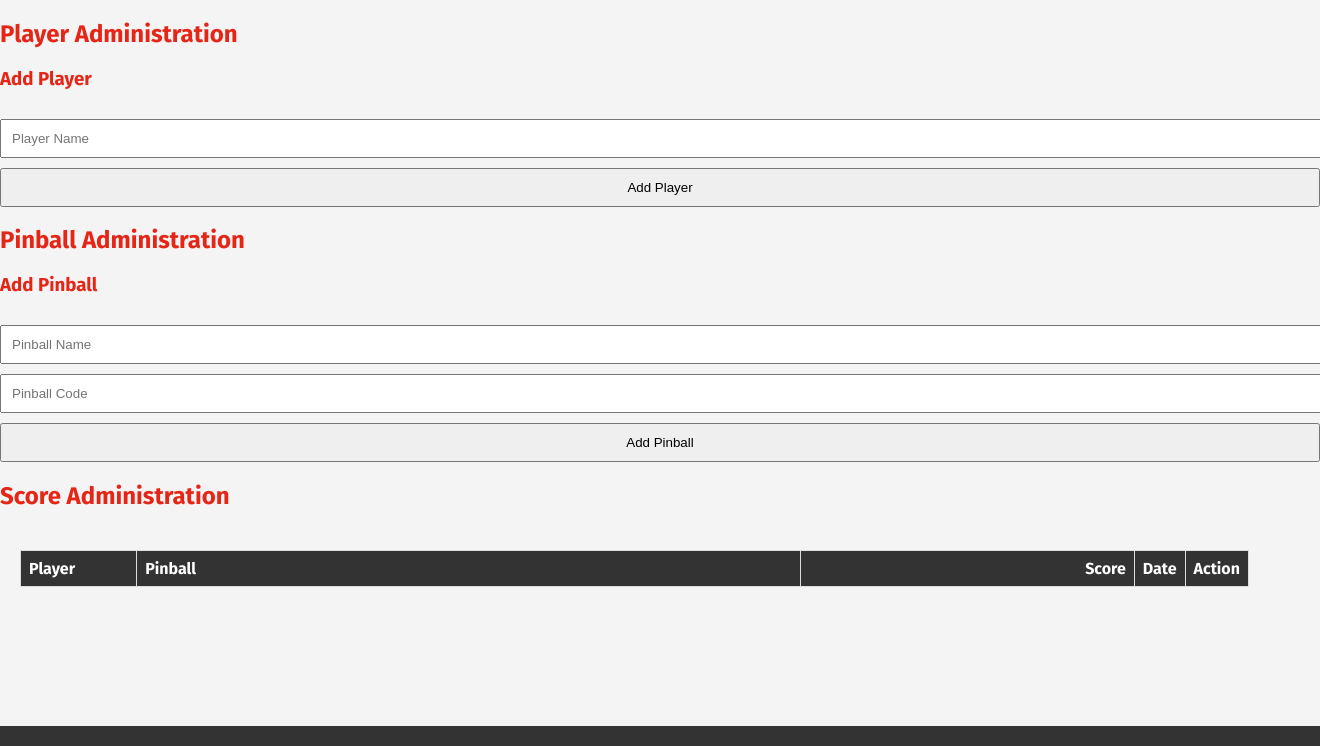
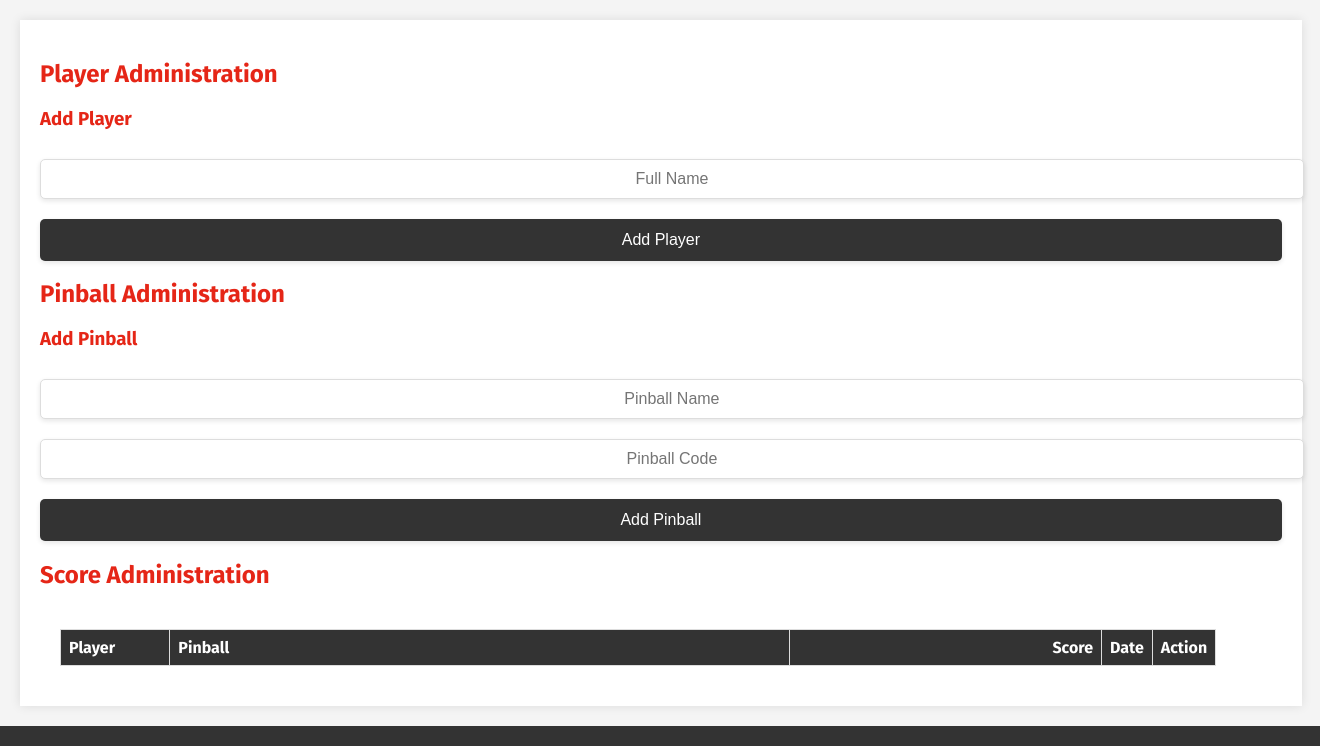
Before and after one commit to fcremer/aixplay, a Flask app: page /admin in a window 1320 px wide; the page is wider, and only the part inside the window is pictured. Shown: the part 54-800 px from the top of that part. Run offline with Flask 3, Linux system fonts and the light colour scheme; data that the repository does not hold is empty.

Commit message:
adjust admin page style

```diff
--- a/static/style.css
+++ b/static/style.css
@@ -91,11 +91,36 @@ body, html {
     box-shadow: 0 0 10px rgba(0, 0, 0, 0.1);
 }
 
+#content-container {
+    width: 96%;
+    background-color: #ffffff;
+    box-shadow: 0 0 10px rgba(0, 0, 0, 0.1);
+}
+#add-pinball-form {
+    width: 50%;
+    display: flex;
+    justify-content: space-between;
+
+}
 #pinball-highscores {
     width: 65%;
     background-color: #ffffff;
     box-shadow: 0 0 10px rgba(0, 0, 0, 0.1);
 }
+
+.form-container {
+    display: flex;
+    width: 96%;
+    justify-content: space-between;
+    padding: 20px;
+}
+
+/* Stil für jedes Formular */
+.form-container > form {
+    flex: 1; /* Jedes Formular nimmt gleichen Platz ein */
+    margin-right: 20px; /* Abstand zwischen den Formularen */
+}
+
 
 /* Allgemeines Tabellendesign */
 .table-highscores {
@@ -240,6 +265,13 @@ header {
         box-shadow: 0 0 5px rgba(0, 0, 0, 0.1); /* Subtilerer Schatten */
     }
 
+   .form-container {
+        flex-direction: column;
+    }
+    .form-container > form {
+        margin-right: 0;
+        margin-bottom: 20px; /* Abstand zwischen den Formularen auf kleineren Bildschirmen */
+    }
     #total-highscores, #pinball-highscores {
         width: 90%;
         margin-bottom: 20px;
--- a/templates/admin.html
+++ b/templates/admin.html
@@ -24,20 +24,26 @@
             <img src="https://www.aixtraball.de/wp-content/uploads/2014/06/logo1.png" alt="Logo" id="header-logo">
          </div>
       </header>
+
+
+    <div class="container">
+        <div id="content-container" class="column">
+      <div class = "form-container>
+        <div class="form-container">
+         <div class="add-player-form">
                     <h2>Player Administration</h2>
          <div class="add-player-form">
             <h3>Add Player</h3>
             <form id="newPlayerForm">
-        <input type="text" id="playerName" name="name" placeholder="Player Name" required>
-        <button type="submit">Add Player</button>
+               <input type="text" id="playerName" name="name" class="score-input"  placeholder="Full Name" required>
+               <button type="submit" class="submit-button">Add Player</button>
             </form>
          </div>
-
          <script>
             document.getElementById('newPlayerForm').addEventListener('submit', function(event) {
                 event.preventDefault();
                 const playerName = document.getElementById('playerName').value;
-
+fix
                 fetch('/player', {
                     method: 'POST',
                     headers: {
@@ -54,16 +60,17 @@
                 .catch(error => console.error('Error:', error));
             });
          </script>
+         </div>
+        <div class="add-pinball-form">
                      <h2>Pinball Administration</h2>
          <div class="add-pinball-form">
             <h3>Add Pinball</h3>
             <form id="newPinballForm">
-        <input type="text" id="PinballName" name="name" placeholder="Pinball Name" required>
-        <input type="text" id="PinballAbbreviation" name="abbreviation" placeholder="Pinball Code" required>
-        <button type="submit">Add Pinball</button>
+               <input type="text" id="PinballName" name="name" class="score-input"  placeholder="Pinball Name" required>
+               <input type="text" id="PinballAbbreviation" class="score-input"  name="abbreviation" placeholder="Pinball Code" required>
+               <button type="submit" class="submit-button">Add Pinball</button>
             </form>
          </div>
-
          <script>
             document.getElementById('newPinballForm').addEventListener('submit', function(event) {
                 event.preventDefault();
@@ -87,8 +94,14 @@
                 .catch(error => console.error('Error:', error));
             });
          </script>
+        </div>
+        </div>
+
+
+
+
+
          <h2>Score Administration</h2>
-
          <div class="container">
             <table class="table-highscores">
                <thead>
@@ -115,7 +128,6 @@
                </tbody>
             </table>
          </div>
-
          <script>
             function deleteScore(pinballAbbreviation, playerAbbreviation, scoreValue) {
                  fetch(`/delete_score/${pinballAbbreviation}/${playerAbbreviation}/${scoreValue}`, {
@@ -132,7 +144,10 @@
                  .catch(error => console.error('Error:', error));
              }
          </script>
-
+      </div>
+          </div>
+   </div>
+   </div>
       <footer id="page-footer">
          <!-- Ihr Footer-Inhalt -->
       </footer>
```
Lines whose indentation alone changed are shown as unchanged.
